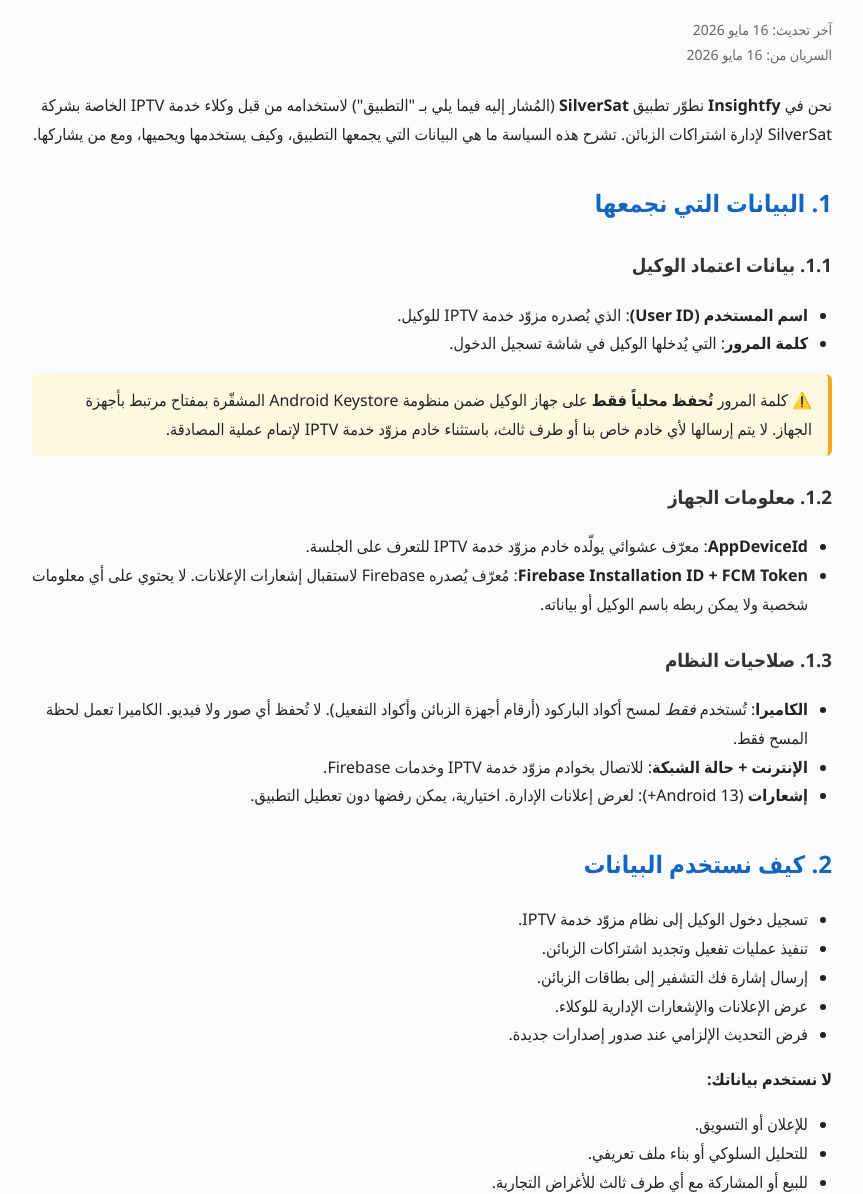
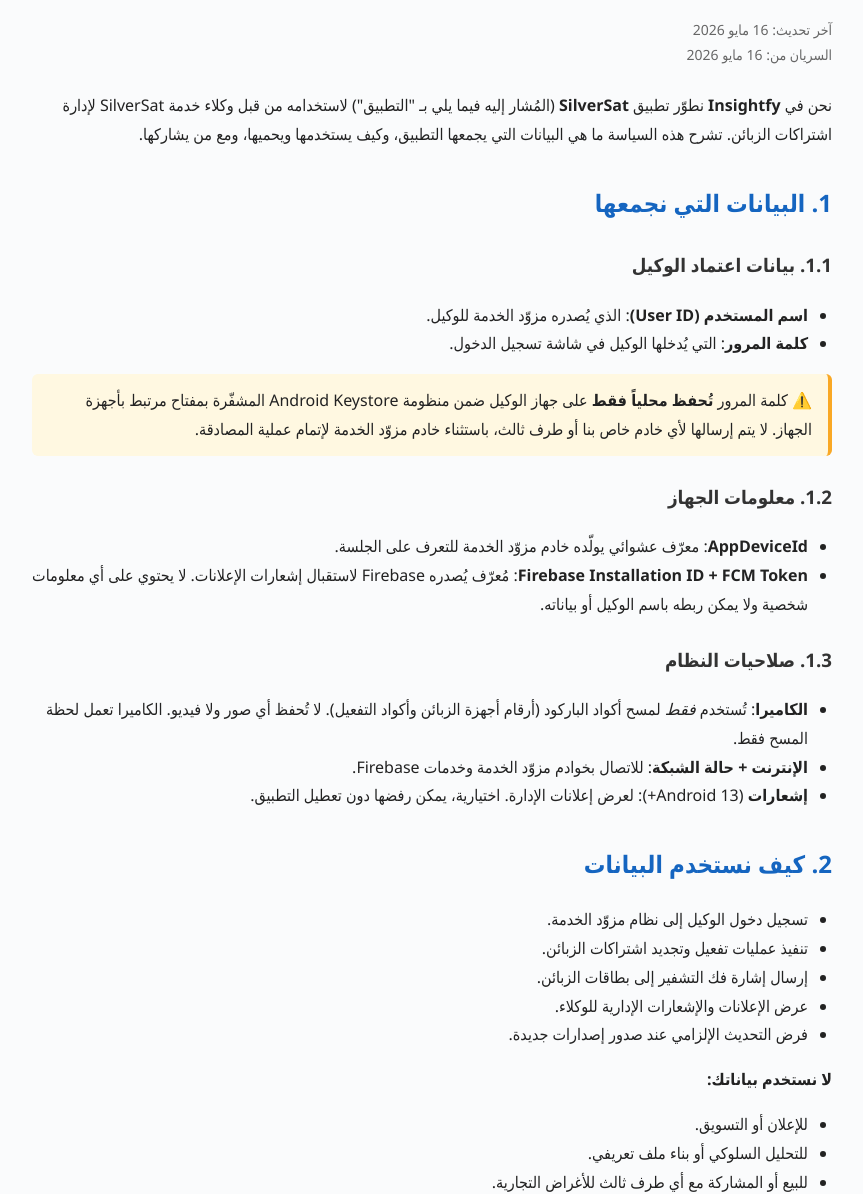
Before and after one commit to abdullahfawazS4A/privacy, a plain HTML site: page index.html in a window 1280 px wide. Shown: the part 112-1306 px from the top of the page, without its empty margins (208-1071 px from the left). Drawn offline with Linux system fonts and the light colour scheme.

Commit message:
Update references from 'مزوّد خدمة IPTV' to 'مزوّد الخدمة'

```diff
--- a/index.html
+++ b/index.html
@@ -46,7 +46,7 @@
 
 <p>
 نحن في <strong>Insightfy</strong> نطوّر تطبيق <strong>SilverSat</strong> (المُشار إليه فيما يلي بـ "التطبيق")
-لاستخدامه من قبل وكلاء خدمة IPTV الخاصة بشركة SilverSat لإدارة اشتراكات الزبائن.
+لاستخدامه من قبل وكلاء خدمة SilverSat لإدارة اشتراكات الزبائن.
 تشرح هذه السياسة ما هي البيانات التي يجمعها التطبيق، وكيف يستخدمها ويحميها، ومع من يشاركها.
 </p>
 
@@ -54,18 +54,18 @@
 
 <h3>1.1. بيانات اعتماد الوكيل</h3>
 <ul>
-  <li><strong>اسم المستخدم (User ID)</strong>: الذي يُصدره مزوّد خدمة IPTV للوكيل.</li>
+  <li><strong>اسم المستخدم (User ID)</strong>: الذي يُصدره مزوّد الخدمة للوكيل.</li>
   <li><strong>كلمة المرور</strong>: التي يُدخلها الوكيل في شاشة تسجيل الدخول.</li>
 </ul>
 <div class="highlight">
   ⚠️ كلمة المرور <strong>تُحفظ محلياً فقط</strong> على جهاز الوكيل ضمن منظومة
   Android Keystore المشفّرة بمفتاح مرتبط بأجهزة الجهاز. لا يتم إرسالها لأي خادم
-  خاص بنا أو طرف ثالث، باستثناء خادم مزوّد خدمة IPTV لإتمام عملية المصادقة.
+  خاص بنا أو طرف ثالث، باستثناء خادم مزوّد الخدمة لإتمام عملية المصادقة.
 </div>
 
 <h3>1.2. معلومات الجهاز</h3>
 <ul>
-  <li><strong>AppDeviceId</strong>: معرّف عشوائي يولّده خادم مزوّد خدمة IPTV للتعرف على الجلسة.</li>
+  <li><strong>AppDeviceId</strong>: معرّف عشوائي يولّده خادم مزوّد الخدمة للتعرف على الجلسة.</li>
   <li><strong>Firebase Installation ID + FCM Token</strong>: مُعرّف يُصدره Firebase لاستقبال إشعارات الإعلانات.
     لا يحتوي على أي معلومات شخصية ولا يمكن ربطه باسم الوكيل أو بياناته.</li>
 </ul>
@@ -74,13 +74,13 @@
 <ul>
   <li><strong>الكاميرا</strong>: تُستخدم <em>فقط</em> لمسح أكواد الباركود (أرقام أجهزة الزبائن وأكواد التفعيل).
     لا تُحفظ أي صور ولا فيديو. الكاميرا تعمل لحظة المسح فقط.</li>
-  <li><strong>الإنترنت + حالة الشبكة</strong>: للاتصال بخوادم مزوّد خدمة IPTV وخدمات Firebase.</li>
+  <li><strong>الإنترنت + حالة الشبكة</strong>: للاتصال بخوادم مزوّد الخدمة وخدمات Firebase.</li>
   <li><strong>إشعارات</strong> (Android 13+): لعرض إعلانات الإدارة. اختيارية، يمكن رفضها دون تعطيل التطبيق.</li>
 </ul>
 
 <h2>2. كيف نستخدم البيانات</h2>
 <ul>
-  <li>تسجيل دخول الوكيل إلى نظام مزوّد خدمة IPTV.</li>
+  <li>تسجيل دخول الوكيل إلى نظام مزوّد الخدمة.</li>
   <li>تنفيذ عمليات تفعيل وتجديد اشتراكات الزبائن.</li>
   <li>إرسال إشارة فك التشفير إلى بطاقات الزبائن.</li>
   <li>عرض الإعلانات والإشعارات الإدارية للوكلاء.</li>
@@ -98,7 +98,7 @@
 <p>نشارك البيانات في ثلاث حالات محدودة فقط:</p>
 <ol>
   <li>
-    <strong>مزوّد خدمة IPTV</strong> (SilverSat): اسم المستخدم وكلمة المرور المشفّرتان عبر RSA،
+    <strong>مزوّد الخدمة</strong> (SilverSat): اسم المستخدم وكلمة المرور المشفّرتان عبر RSA،
     وأرقام الأجهزة وأكواد التفعيل/التجديد. هذه البيانات ضرورية لتنفيذ العمليات على نظامه.
   </li>
   <li>
@@ -114,7 +114,7 @@
 
 <h2>4. حماية البيانات</h2>
 <ul>
-  <li><strong>التشفير عند النقل</strong>: جميع الاتصالات بخوادم IPTV تتم عبر <code>HTTPS/TLS</code>
+  <li><strong>التشفير عند النقل</strong>: جميع الاتصالات بخوادم مزوّد الخدمة تتم عبر <code>HTTPS/TLS</code>
     مع تثبيت بصمة الشهادة (Certificate Pinning) لمنع هجمات MITM.</li>
   <li><strong>التشفير عند الحفظ</strong>: كلمة المرور تُحفظ في Android Keystore (مشفّرة بمفتاح أجهزة الجهاز).</li>
   <li><strong>حماية من النسخ الاحتياطي</strong>: التطبيق يُعطّل خاصية Android Backup
```
